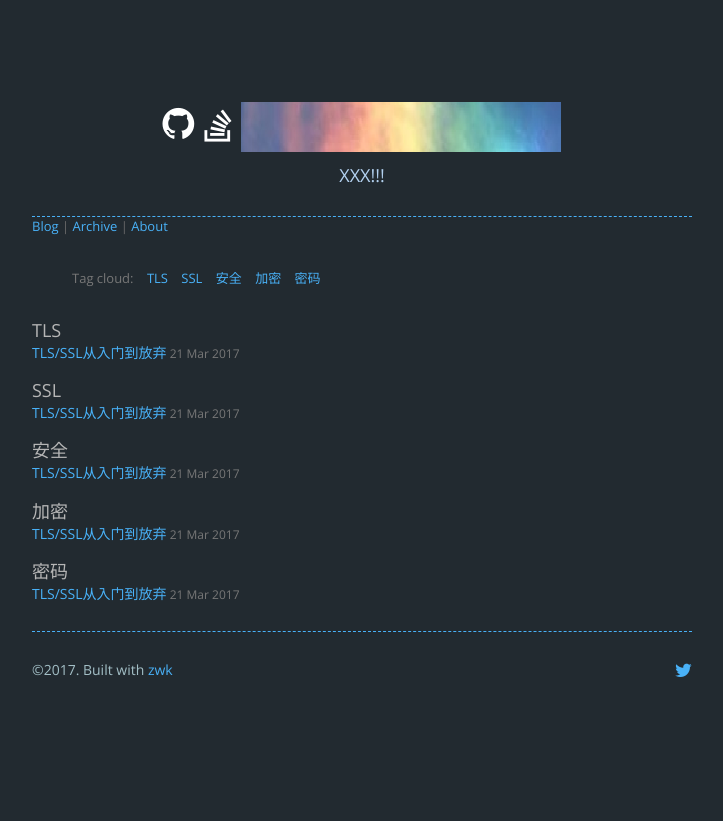
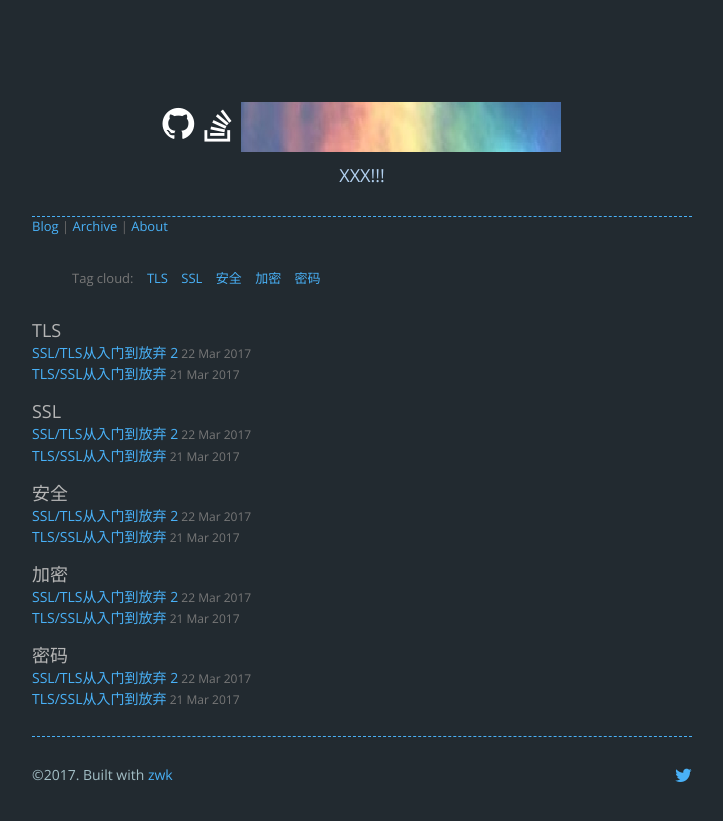
Before and after one commit to zwkno1/zwkno1.github.com, a Jekyll site: the page built from tags.html, in a window 1280 px wide. Shown: the top 821 px of the page, without its empty margins (278-1001 px from the left). Built offline with Jekyll 4.4.1, drawn with Linux system fonts in a browser that asks for light colours; nearby versions of some CDN libraries; comment, search, counter and statistics services are not loaded; some of the changed lines change nothing that is shown.

Commit message:
asdjiasdhas

```diff
--- a/_posts/2017-03-21-TLS_SSL.md
+++ b/_posts/2017-03-21-TLS.md
@@ -30,7 +30,7 @@ TLS 1.2在 RFC 5246 中定义，于2008年8月发表。它基于更早的TLS 1.1
 
 ![TLS握手][tls_handshake]
 
-[tls_handshake]: /resource/2017-03-21-TLS_SSL/handshake.png
+[tls_handshake]: /resource/2017-03-21-TLS/handshake.png
 
 ### SSL
 下简要介绍SSL协议的工作方式。客户端要收发几个握手信号：
--- /dev/null
+++ b/_posts/2017-03-22-TLS_2.md
@@ -0,0 +1,240 @@
+---
+title: "SSL/TLS从入门到放弃 2"
+tags: [TLS, SSL, 安全, 加密, 密码]
+---
+## TLS 协议交互过程
+
+TSL的身份认证和密钥协商大致过程如下：
+* Step 1：客户端往服务器端发ClientHello消息。
+
+	消息特点：该消息是客户端连接服务器端时发送的第一个消息。
+
+	消息构成：
+	1. 使用的TLS协议版本。
+	2. 随机数；用于计算对称加密时的“主密码”。
+	3. 会话ID；重连时有用，可为空。
+	4. 加密算法列表；客户端支持的加密算法列表，并按照客户端的偏好从前往后排。
+	5. 压缩算法列表；客户端支持的压缩算法列表，并按照客户端的偏好从前往后排。
+	6. 扩展信息。
+
+	消息作用：用于发起会话、交换随机数、协商加密算法、压缩算法等。
+
+* Step 2：服务器端验证ClientHello消息。
+
+	主要验证：
+	1. 消息格式是否合法；
+	2. 能否至少支持客户端所列举的一个加密算法和一个压缩算法等。
+验证不通过则发送消息断开会话，验证通过则执行下一步。
+
+* Step 3：服务器往客户端发送ServerHello消息。
+
+	消息特点：该消息是服务器收到ClientHello后返回给客户端的第一个消息。
+
+	消息构成：
+
+	1. 使用的TLS协议版本。
+    2. 随机数；用于计算对称加密时的“主密码”(这个随机数是服务器发送给客户端的,跟第一步骤的随机数不同,第一个是客户端发送给服务的)
+    3. 一个加密算法；服务器从客户端的加密算法列表中选中的一个加密算法。
+    4. 一个压缩算法；服务器从客户端的压缩算法列表中选中的一个压缩算法。
+    5. 会话ID；新建的唯一的会话ID。
+    6. 扩展信息。
+
+	消息作用：用于交换随机数、确定加密算法、压缩算法等。
+
+* Step 4：服务器往客户端发送Certificate消息。
+
+	消息特点：该消息必须在ServerHello发送完后立即发送。如果是匿名协商，则无须发该消息。
+
+	消息构成：
+	1. 证书列表；服务器的证书必须为证书列表的第一个，其后为签发服务器证书的证书，依次类推，最后一个证书为根证书签署的证书。根证书不在证书列表中，它是通过其他途径给到客户端的。(好多时候是浏览器预装好的)
+
+	消息作用：发送服务器证书，或者证书链。
+
+* Step 5：服务器往客户端发送ServerKeyExchange消息。
+
+	消息特点：
+	1. 该消息必须在Certificate发送完后立即发送（如果是匿名协商，则该消息紧跟在ServerHello后）。
+	2. 该消息只有当Certificate消息无法提供足够信息让客户端完成“预主密码”交换时才需要。
+
+	消息构成：
+	1. 密钥交换算法
+
+	消息作用：该消息用于发送密钥交换算法给客户端。客户端可利用这些算法和服务器端完成“预主密码”的交换。
+
+* Step 6：服务器往客户端发送CertificateRequest消息。
+
+	消息特点：
+
+    1. 非匿名的服务器可通过该消息来要求客户端发送证书验证其身份。
+    2. 如果发送该消息则该消息在ServerKeyExchange发送完后立即发送(如果该次交互不发送ServerKeyExchange，则该消息紧跟Certificate消息)
+
+	消息构成：
+
+    1. 证书类型列表；客户端的证书类型必须是证书类型列表中一种。
+    2. 签名和哈希算法列表；列举服务器所支持的签名算法和哈希算法。
+    3. CA名字列表；服务器只接受的列表中所列出的CA所发行的证书，其他证书无法验证。
+
+	消息作用：请求客户端发送证书验证其身份。(只有双向认证才需要,即服务器也需要认证客户端)
+
+* Step 7：服务器往客户端发送ServerHelloDone消息。
+
+	消息构成：
+
+	1. 无消息内容。
+
+	消息作用：该消息用来告诉客户端ServerHello以及附属消息都已发送完毕。发完该消息后服务器等待客户端消息。
+
+* Step 8：客户端往服务器端发送ClientCertificate消息。
+
+	消息特点：
+
+	1. 该消息仅当收到服务器CertificateRequest时才发送，即服务器要求验证客户端。
+	2. 如果发送该消息，则该消息必须是客户端收到ServerHelloDone消息后发往服务器的第一个消息。
+
+	消息构成：
+
+	1. 证书列表。
+
+	消息作用：发送客户端证书让服务器认证。(只有双向认证才需要,即服务器也需要认证客户端)
+
+* Step 9：客户端往服务器端发送ClientKeyExchange消息。
+	消息特点：
+	1. 如果有ClientCertificate消息，则该消息必须紧跟其后发送；如果无ClientCertificate消息，则该消息是收到ServerHelloDone消息后发往服务器的第一个消息。
+	2. 消息用RSA算法或者 Diffie-Hellman参数来协商预主密码。
+	3. 采用RAS加密的协商预主密码时，先生成一个长的随机数，由该随机数和客户端的TSL版本号构成一个结构体，用服务器证书的公钥（从服务器证书获得）对结构体进行加密，并把加密后的数据发给服务器。
+	4. Diffie-Hellman参数协商比较复杂，暂不讨论。
+
+	消息构成：因加密算法而异。
+
+	消息作用：协商预主密码
+
+* Step 10：客户端往服务器端发送CertificateVerify消息。
+
+	消息特点：
+
+    1. 该消息只有当客户端证书有签名能力时(Tenfy:即有客户端证书，且证书是公钥和私钥都有的)发送，其它情况不发送（不含固定Diffie-Hellman参数的证书都有签名能力）。
+    2. 该消息必须在ClientKeyExchange发送完后立即发送。
+    3. 该消息采用客户端证书中的私钥信息进行加密。
+
+	消息构成：
+
+	1. 把该消息之前的所有消息作为参数，用私钥对其进行签名得出一份数据，该数据即为消息体。
+
+	消息作用：通过签名方式，验证客户端身份。
+
+* Step 11：服务器用服务器私钥解密ClientKeyExchange消息得 “预主密码”。服务器和客户端用相同的算法计算“主密码”。主密码计算是根据预主密码、ClientHello中的随机数、ServerHello中的随机数得到的。计算好主密码后双方各向对方发送一个ChangeCipherSpec消息：
+
+	消息特点：
+
+	1. 该消息必须在所有握手消息发送完之后，在Finished消息发送之前发送。
+	2. 该消息必须在接收完所有握手消息之后，在接收Finished消息之前收到。
+
+	消息构成：
+
+	1. 确认消息。
+
+	消息作用：确认采用刚才协商好的压缩算法、加密算法、主密码等来传输后继数据。
+
+* Step 12：任意一方收到ChangeCipherSpec消息后告诉自己的Record Layer由读等待状态转为读状态，并采用新方式来传递数据。并往另外一端往发送Finished消息。
+
+	消息特点：
+	1. 该消息是收到ChangeCipherSpec后立即发送的。
+	2. 该消息是首次采用刚才协商好的压缩算法、加密算法、主密码等来传输的数据。
+
+	消息构成：
+
+	1. 把前面大部分的握手消息作为参数，用相同的算法计算得到的一个值。
+
+	消息作用：完成压缩算法、加密算法等的协商，开始转入应用层数据传输。
+
+* Step 13：双方验证收到的消息，验证通过则开始应用层数据传输，否则断开。
+
+	TSL通讯时分为单向认证和双向认证。单向认证时只需要服务器端拥有证书（公钥是证书的一部分）和私钥，其中证书公开，私钥自己保管；双向加密时需要服务器和客户端都提供证书和私钥，证书都公开，私钥都自己保管。这两个对证书、私钥对无必然联系，实际编程时把它们作为两对独立的证书、私钥对来处理。
+
+	单向认证时，服务器端不会验证客户证书。故服务器无须发送CertificateRequest消息请求客户端证书，客户端无须发与证书相关的ClientCertificate和CertificateVerify消息。
+
+## TLS协议中的消息验证
+
+通讯过程中必须严格按上述说明来发送和接收消息。接收方接收消息后一旦发现：(1)消息遗漏，(2) 消息次序不对，(3) 消息格式（如加密格式）有误，(4) 消息内容有误，(5) 自身致命错误等，接收方立即通过Alert Protocol往发送方发送ErrorAlert消息，告诉对方终止此次会话。如果是能容忍的错误，则不发任何消息，以免对方主动断开会话。
+若干重要验证说明：
+1. 客户端验证服务器的Certificate消息。主要验证内容为：
+	1. 服务器证书使用日期是否有效。
+	2. 发行服务器证书的CA是否可靠。
+	3. 发行者的公钥能否解开服务器证书上的“发行者数字签名”。
+	4. 服务器证书上的名称（如域名）是否和服务器实际名称匹配等（PHP中可以选择是否验证该选项）。
+	5. Tenfy:这里可以看出,客户端验证服务的时候,只需要验证对应服务器证书的有效性即可,无需验证对应服务器是否拥有跟该证书一致的私钥)
+
+2. 服务器验证客户端的CertificateVerify消息。主要验证内容为：
+	1. 用客户端公钥能否解开客户端私钥加密的消息。
+	2. Tenfy:服务器验证客户端时候，还需要验证是否拥有跟证书对应的私钥
+
+3. 服务器验证客户端的ClientCertificate消息。主要验证内容为：
+	1. 客户的证书使用日期是否有效。
+	2. 为客户提供证书的CA 是否可靠。
+	3. 发行CA 的公钥能否正确解开客户证书的发行CA的数字签名。
+	4. 检查客户的证书是否在证书废止列表（CRL）中。
+
+## 常见证书格式
+
+常见的证书格式
+1. PEM
+
+	Openssl使用PEM(RFC 1421－1424)文档格式。PEM全称是PrivacyEnhanced Mail，该标准定义了加密一个准备要发送邮件的标准。它的基本流程是这样的：
+	1. 信息转换为ASCII码或其它编码方式；
+	2. 使用对称算法加密转换了的邮件信息；
+	3. 使用BASE64对加密后的邮件信息进行编码；
+	4. 使用一些头定义对信息进行封装，这些头信息格式如下（不一定都需要，可选的）：
+	Proc-Type,4:ENCRYPTED
+	DEK-Info:cipher-name, ivec
+	其中，第一个头信息标注了该文件是否进行了加密，该头信息可能的值包括ENCRYPTED(信息已经加密和签名)、MIC-ONLY(信息经过数字签名但没有加密)、MIC-CLEAR(信息经过数字签名但是没有加密、也没有进行编码，可使用非PEM格式阅读)以及CLEAR(信息没有签名和加密并且没有进行编码，该项好象是openssl自身的扩展，但是并没有真正实现)；；第二个头信息标注了加密的算法以及使用的ivec参量，ivec其实在这儿提供的应该是一个随机产生的数据序列，与块加密算法中要使用到的初始化变量（IV）不一样。
+	5. 在这些信息的前面加上如下形式头标注信息：
+	-----BEGINPRIVACY-ENHANCED MESSAGE-----
+	在这些信息的后面加上如下形式尾标注信息：
+	-----ENDPRIVACY-ENHANCED MESSAGE-----
+
+	上面是openssl的PEM文件的基本结构，需要注意的是，Openssl并没有实现PEM的全部标准，它只是对openssl中需要使用的一些选项做了实现，详细的PEM格式，请参考RFC1421－1424。
+	The Public-KeyCryptography Standards (PKCS)是由美国RSA数据安全公司及其合作伙伴制定的一组公钥密码学标准，其中包括证书申请、证书更新、证书作废表发布、扩展证书内容以及数字签名、数字信封的格式等方面的一系列相关协议。
+2. PFX
+
+	PFX（Personal Information Exchange）证书文件是采用PKCS(The Public-KeyCryptography Standards)标准生成的证书。PKCS是由美国RSA数据安全公司及其合作伙伴制定的一组公钥密码学标准，其中包括证书申请、证书更新、证书作废表发布、扩展证书内容以及数字签名、数字信封的格式等方面的一系列相关协议。
+PFX文件通常包含一个证书和与之对应的私钥，现阶段证书采用PKCS #12 标准[14]。这类文件是高度敏感的，在导出密钥对时，Windows 提供用密码加密 .pfx 文件；而在导入密钥对时，您必须再次提供此密码方可导入。
+
+3. CER
+
+	扩展名为 .cer 的文件采用 X.509v3 格式ASN.1 ，并由CA签名。这些文件中包含着一个公钥和额外的信息。这些文件一般用来提供给业务合作伙伴，以便他们能够使用公钥加密数据。
+
+4. Java Key Store
+
+	Java Key Store（JKS）是Java语言中给出的一种密码保护的文件，可存储密钥和证书。JKS文件好比一个仓库，为防范别人随便乱拿，仓库可以设置一把锁，即JKS文件的密码（storepass）。仓库里可存放多种密钥，如公钥、私钥和密钥对（由配对公钥和私钥组成）。每个密钥都有一个名字，称为别名（alias）。仓库里的公钥只要你能进入仓库你就可以随便查看拿走，私钥则是有密码的（keypass），只允许有权限的人查看拿走。所以从JKS文件中读取公钥只需要知道JKS文件（仓库）的密码即可，但读取私钥时则还必须有私钥的密码。
+
+## CA认证
+
+1. 认证
+
+	采用https 的server（服务器）必须从CA （CertificateAuthority）申请一个用于证明服务器用途类型的数字证书（或者叫CA证书）. 该证书只有用于对应的server 时，客户端才信任此主机.
+
+	CA（Certificate Authority）即"认证机构"，是负责签发证书、认证证书、管理已颁发证书的机构，是PKI（Public Key Infrastructure，公钥基础设施）的核心。它要制定政策和具体步骤来验证、识别用户身份，并对用户证书进行签名，以确保证书持有者的身份和公钥的拥有权。
+
+	CA 也拥有一个证书（内含公钥）和私钥。网上的公众用户通过验证 CA 的签字从而信任CA ，任何人都可以得到 CA 的证书（含公钥），用以验证它所签发的证书。
+
+2. 什么是数字证书
+
+	数字证书（CA证书是经过认证的数字证书）是一个用于互联网通讯中认证身份的工具，由权威机构——CA机构（Certificate Authority）发行。其作用类似于司机的驾驶执照和公民身份证。CA作为公正的第三方来确保证书的有效性[6]。全国存在多个CA机构（只要你有公信力你也可以成立一家CA机构）。
+
+	数字证书包含一个公钥以及该密钥所有者的信息。证书还标明有有效期，并通过另一密钥（CA私钥）进行签名，该密钥能保证这些属性的真实性，最重要的是，保证公钥本身的真实性[14]。最简单的证书包含一个公钥、名称以及证书授权中心的数字签名（公开密钥只是证书的一部分内容）。目前，证书的格式和验证方法普遍遵循X.509 国际标准。
+
+	CA机构自身也拥有一个证书（内含公钥）和一个私钥。用户如果想得到一个数字证书，他应先向 CA申请，CA审查申请者的身份后，给他分配一个公钥，并将公钥与申请者的身份信息绑在一起，同时用自己的私钥签字，最终生成一个证书，发给申请者；同时还将一个与公钥关联的私钥也发给申请者。证书的内容主要有：CA信息、CA签字、证书拥有者信息、证书公钥和证书有效期等。
+
+	某人需要验证一个证书时，用签发该证书的CA的公钥来解密其签名信息，以验证证书是否可信。CA证书也需要验证，验证CA证书是一个递归上溯的过程，验证过程终止于根证书。根证书是一份特殊的证书，它的签发者是它本身，下载根证书就表明用户对该根证书，以及其所签发的证书都信任。
+
+3. 数字证书认证原理
+
+	数字证书采用公开密钥加密体制，利用一个强关联的密钥对进行加、解密。证书拥有者保存好自己的私钥，用它进行解密和签名；并把公钥公开，供一组用户所共享，用于加密和验证签名。
+
+	1. 加密：发送数据时，发送方使用接收方的公钥对数据加密，接收方用私钥解密，还原消息。算法保证公钥加密的数据只有对应的私钥才能解密。
+
+	2. 数字签名：证书拥有者用私钥对信息进行加密，由于私钥仅为本人所有，这样就生成了别人无法伪造的数据，该数据即数字签名。采用数字签名，能够确认以下两点：
+		1. 保证信息是由签名者所发送，签名者不能否认或者难以否认；
+		2. 保证信息自签发后到收到为止，未曾做过任何修改，签发的文件是真实的文件。
+
+		算法保证只有公钥才能解开私钥加密的信息。
```
Also changed, not shown: resource/2017-03-21-TLS/handshake.png (renamed from resource/2017-03-21-TLS_SSL/handshake.png).
